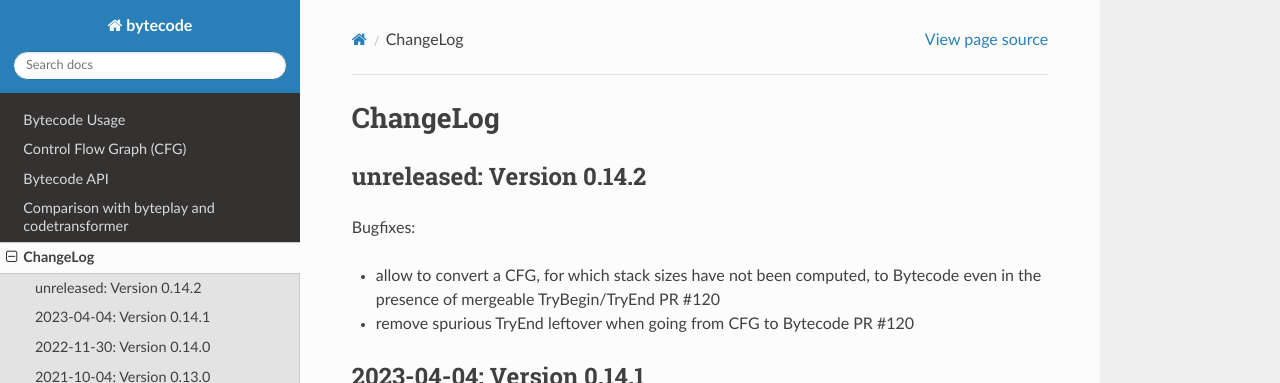
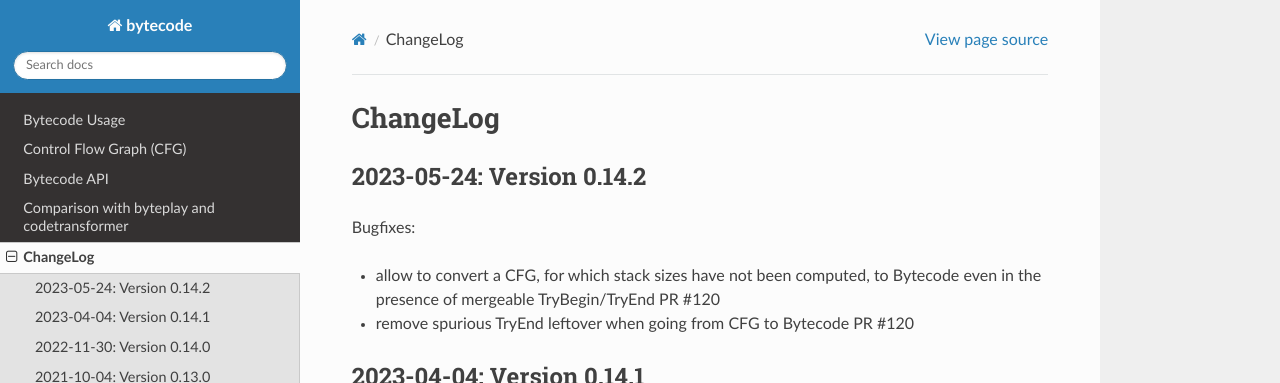
Before and after one commit to MatthieuDartiailh/bytecode, a Sphinx documentation site: the page built from doc/changelog.rst, in a window 1280 px wide and 900 px high. Shown: the top 383 px of the window. Built offline with Sphinx 7.4.7 and the Read the Docs theme 2.0.0, drawn with Linux system fonts in a browser that asks for light colours; the version number could not be read and is left out; part of the change alters nothing that is shown.

Commit message:
cut 0.14.2 release

```diff
--- a/doc/changelog.rst
+++ b/doc/changelog.rst
@@ -1,7 +1,7 @@
 ChangeLog
 =========
 
-unreleased: Version 0.14.2
+2023-05-24: Version 0.14.2
 --------------------------
 
 Bugfixes:
```
